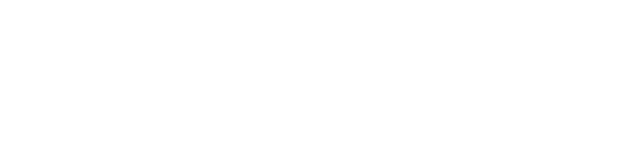
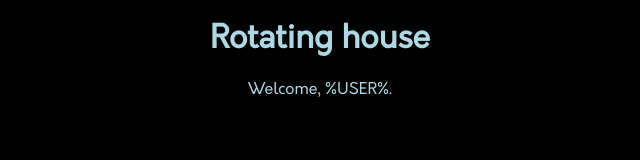
Before and after one commit to BH3Panzer/rot-house-app, a plain HTML site: page index.html in a window 1280 px wide. Shown: the whole page, without its empty margins (320-960 px from the left). Drawn offline with Linux system fonts and the light colour scheme.

Commit message:
starting app, style, fonts

```diff
--- a/index.html
+++ b/index.html
@@ -2,8 +2,11 @@
 <html>
     <head>
         <meta charset="utf-8">
+        <link rel="stylesheet" href="style.css">
     </head>
     <body>
+        <h1>Rotating house</h1>
+        Welcome, %USER%.
 
     </body>
 </html>
--- /dev/null
+++ b/style.css
@@ -0,0 +1,11 @@
+@font-face {
+    font-family: orkney;
+    src: url(orkney.otf);
+}
+
+body {
+    background-color: black;
+    color: lightblue;
+    text-align: center;
+    font-family: orkney;
+}
```
Also changed, not shown: main.js (added), orkney.otf (added).
